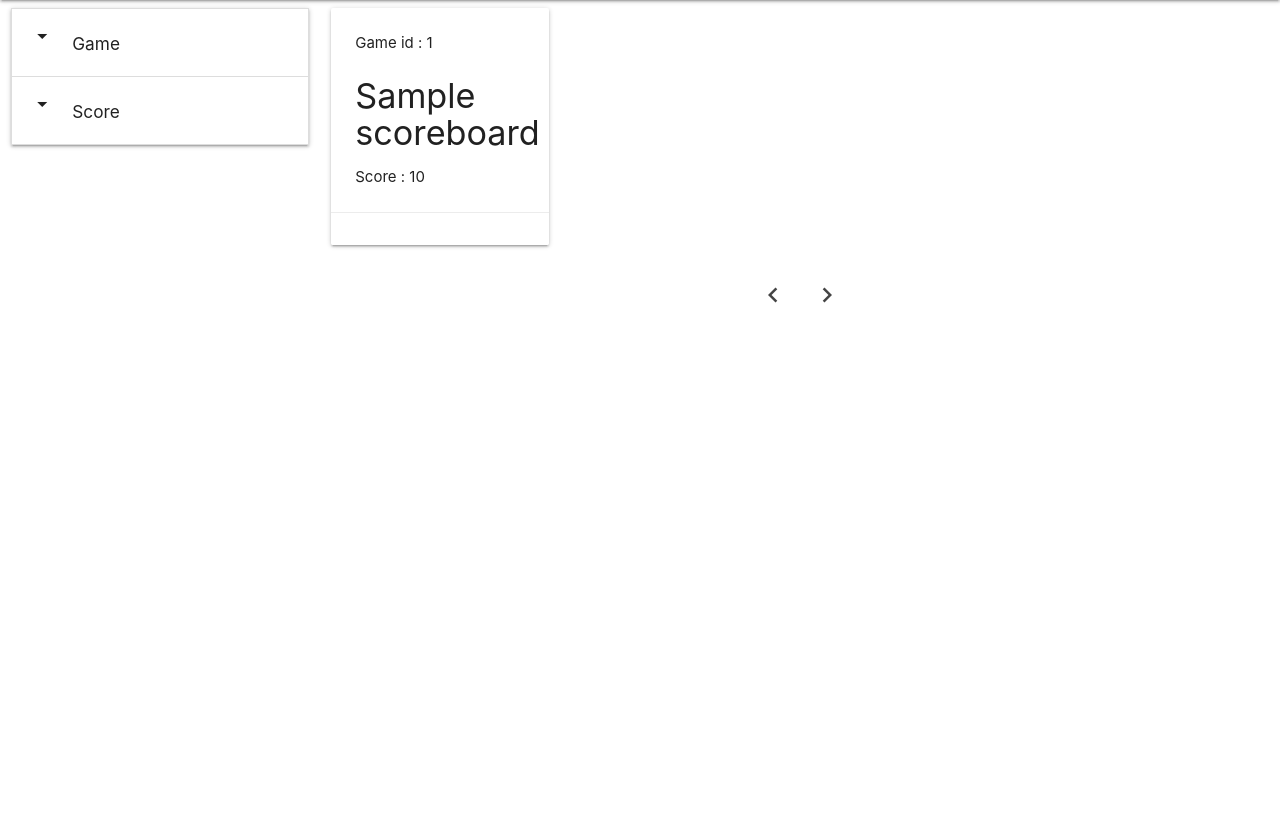
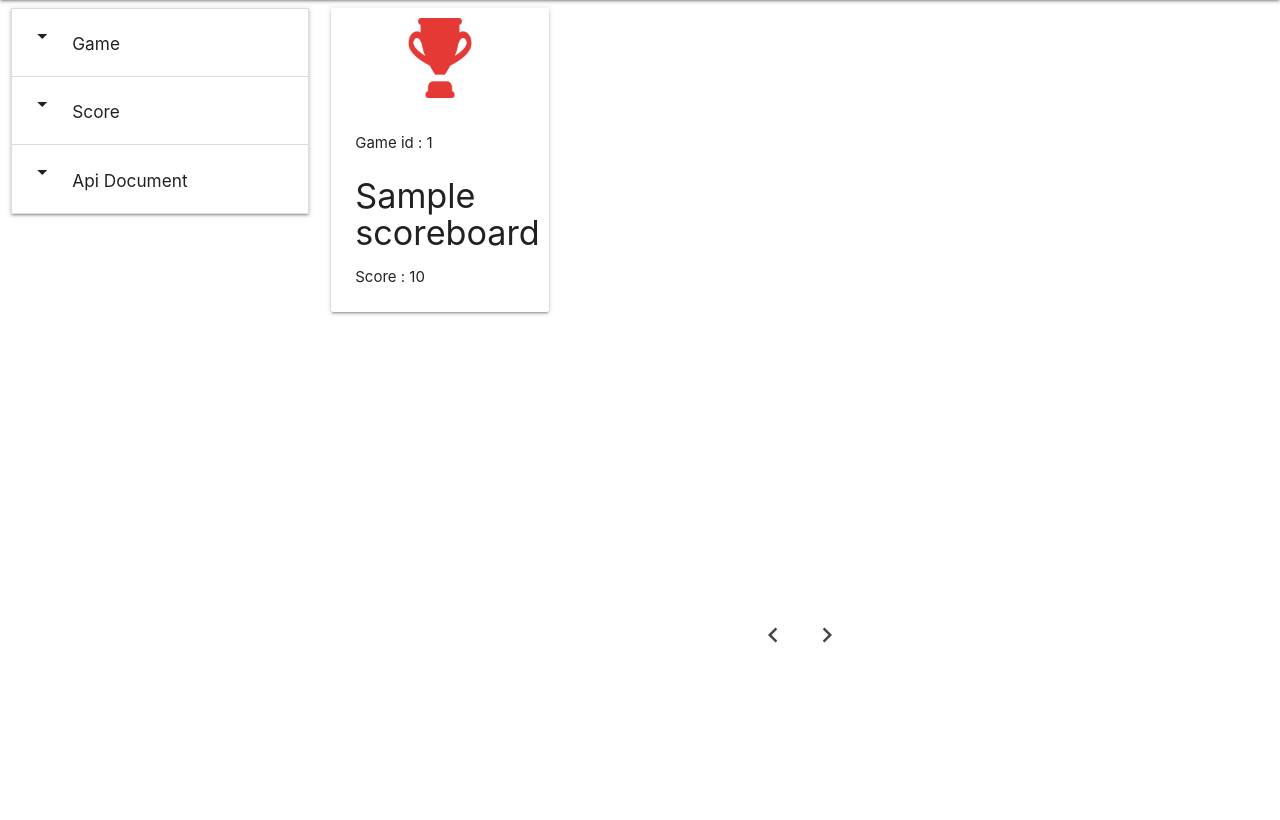
Before and after one commit to renosyah/web_game, a PHP site: page /index.php?menu=scoreboard&offset=0&game_id=1 in a window 1280 px wide. Shown: the part 64-884 px from the top of the page. Run offline with PHP 8.4, Linux system fonts and the light colour scheme; tables that the repository leaves empty hold one stand-in row (values such as "Sample post").

Commit message:
add image in card

```diff
--- a/idea.txt
+++ b/idea.txt
@@ -1,5 +1,5 @@
 1 baloon pop (ok)
 2 gold fish
-3 top down plane shooter
-4 where is the ball
-5 fallpy
+3 top down tank
+4 fallpy
+5
--- a/index.php
+++ b/index.php
@@ -53,6 +53,21 @@
                             </span>
                             </div>
                         </li>
+                        <li>
+                            <div class="collapsible-header"><i class="material-icons">arrow_drop_down</i>
+                                <h6> Api Document </h6>
+                            </div>
+                            <div class="collapsible-body">
+                                <span>
+                                    <a href="/postman/web_game.postman_collection.json" download>Postman Api Document</a>
+                                </span>
+                            </div>
+                            <div class="collapsible-body">
+                                <span>
+                                    <a href="/postman/web_game.postman_collection.json" download>Postman Api Enviroment</a>
+                                </span>
+                            </div>
+                        </li>
                     </ul>
                 </div>
             </div>
--- a/pages/scoreboard.php
+++ b/pages/scoreboard.php
@@ -4,8 +4,8 @@ include_once("model/score.php");
 include_once("model/db.php");
 
 $score= new score();
+
 $offset = 0;
-
 if (isset($_GET['offset']) && !empty($_GET['offset'])) {
     $offset = $_GET['offset'];
 }
@@ -25,24 +25,24 @@ if ($game_id != null){
 $result_score = $score->all(get_connection(include("api/config.php")), $score_query);
 
 ?>
-<div class="row">
-    <?php if ($result_score->error != ""){ ?>
-    <div class="col s12">
-        <p class="center" style="height:300px">Kosong</p>
-    </div>
-    <?php return; } ?>
+<div class="row" style="min-height:600px">
+    <?php if (count($result_score->data) == 0){ ?>
+        <div class="col s12">
+            <div style="height:150px"></div>
+            <p class="center">No data</p>
+        </div>
+    <?php } ?>
 
     <?php foreach ($result_score->data as $value) { ?>
         <div class="col s12 m6 l3">
             <div class="card">
+                <div class="card-image waves-effect waves-block waves-light">
+                    <img class="activator" src="/img/score.png" style="height:100px">
+                </div>
                 <div class="card-content">
                     <p>Game id : <?php echo $value->game_id ?></p>
                     <h4><?php echo $value->player_name ?></h4>
                     <p>Score : <?php echo $value->score ?></p>
-                </div>
-                <div class="card-action">
-                    <!-- <a class="black-text">Play</a> -->
-                    <!-- <a class="red-text" href="#">Delete</a> -->
                 </div>
             </div>
         </div>
@@ -51,7 +51,7 @@ $result_score = $score->all(get_connection(include("api/config.php")), $score_qu
 
 <div class="container">
     <ul class="center pagination">
-        <li class="waves-effect"><a href="<?php echo "?menu=scoreboard" . ("&offset=". $offset - 10) . ($game_id != null ? "&game_id=". $game_id : "") ?>"><i class="material-icons">chevron_left</i></a></li>
-        <li class="waves-effect"><a href="<?php echo "?menu=scoreboard" . ("&offset=". $offset + 10) . ($game_id != null ? "&game_id=". $game_id : "") ?>"><i class="material-icons">chevron_right</i></a></li>
+        <li class="waves-effect"><a href="<?php echo "?menu=scoreboard" . ("&offset=". ($offset - 10 < 0 ? 0 : $offset - 10) ) ?>"><i class="material-icons">chevron_left</i></a></li>
+        <li class="waves-effect"><a href="<?php echo "?menu=scoreboard" . ("&offset=". $offset + 10) ?>"><i class="material-icons">chevron_right</i></a></li>
     </ul>
 </div>
```
Also changed, not shown: pages/games.php (+27 -9 lines), img/score.png (added).
